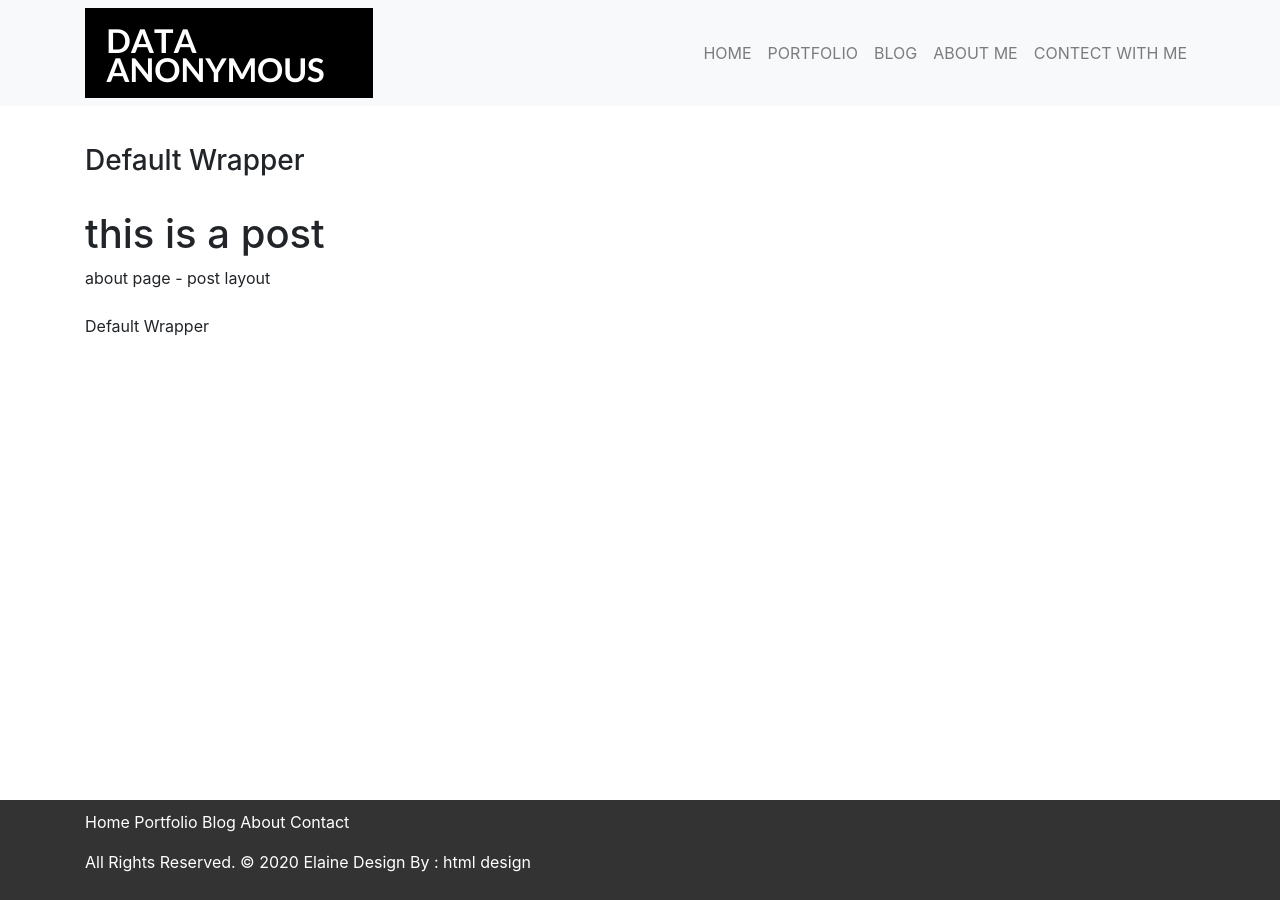
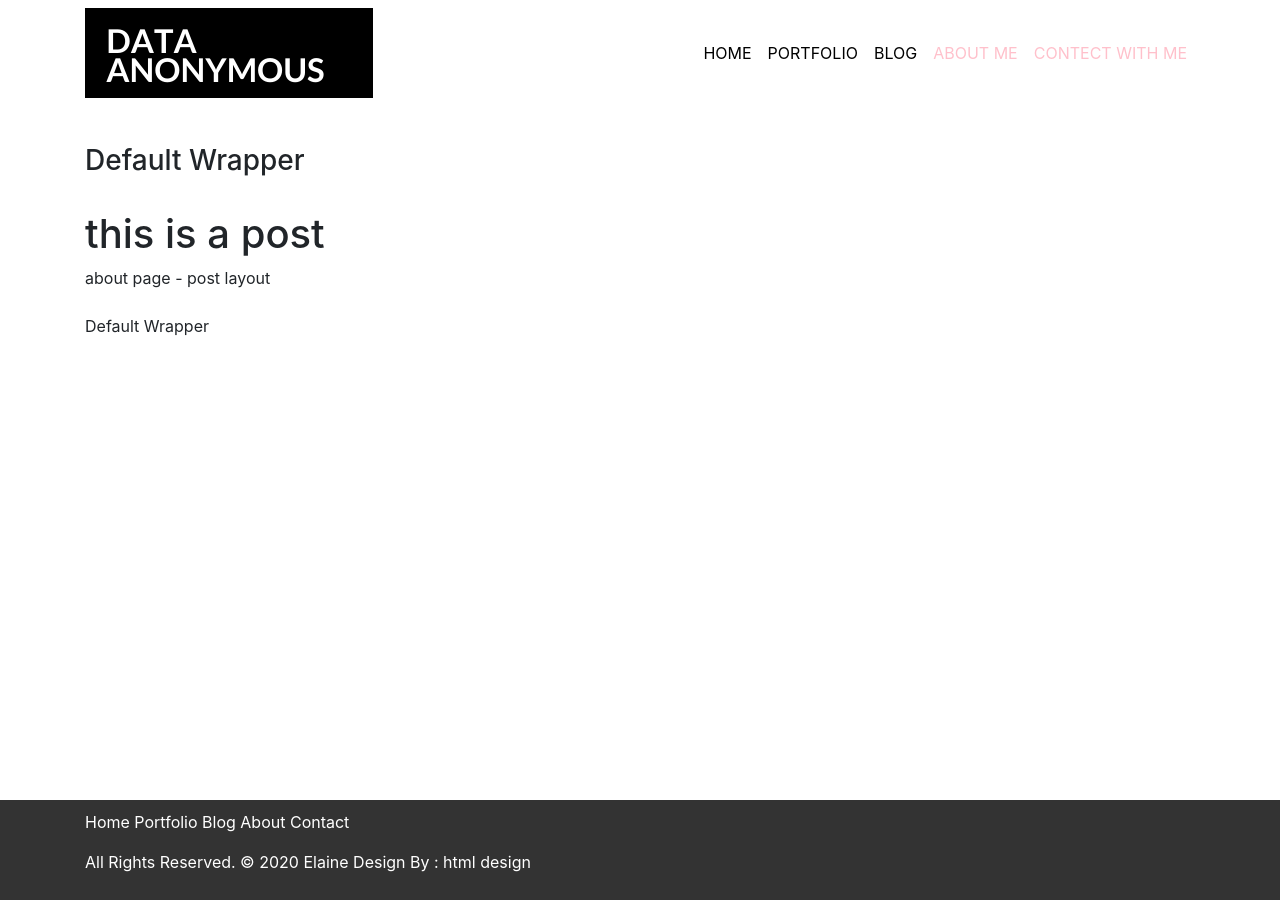
Before and after one commit to Elaine-learning-p/Data-Anonymous, a Jekyll site: the page built from about.html, in a window 1280 px wide. Built offline with Jekyll 4.4.1, drawn with Linux system fonts in a browser that asks for light colours; nearby versions of some CDN libraries; library files that are not in the unit come from our copies.

Commit message:
Update navigation.html

```diff
--- a/_includes/navigation.html
+++ b/_includes/navigation.html
@@ -1,5 +1,5 @@
     <!-- Navigation -->
-    <nav class="navbar navbar-expand-lg bg-light navbar-light fixed-top">
+    <nav class="navbar navbar-expand-lg fixed-top">
       <div class="container">
 	      <img class="img-fluid" src="images/logo.png" alt="" />
         <button class="navbar-toggler navbar-toggler-right" type="button" data-toggle="collapse" data-target="#navbarResponsive" aria-controls="navbarResponsive" aria-expanded="false" aria-label="Toggle navigation">
```
